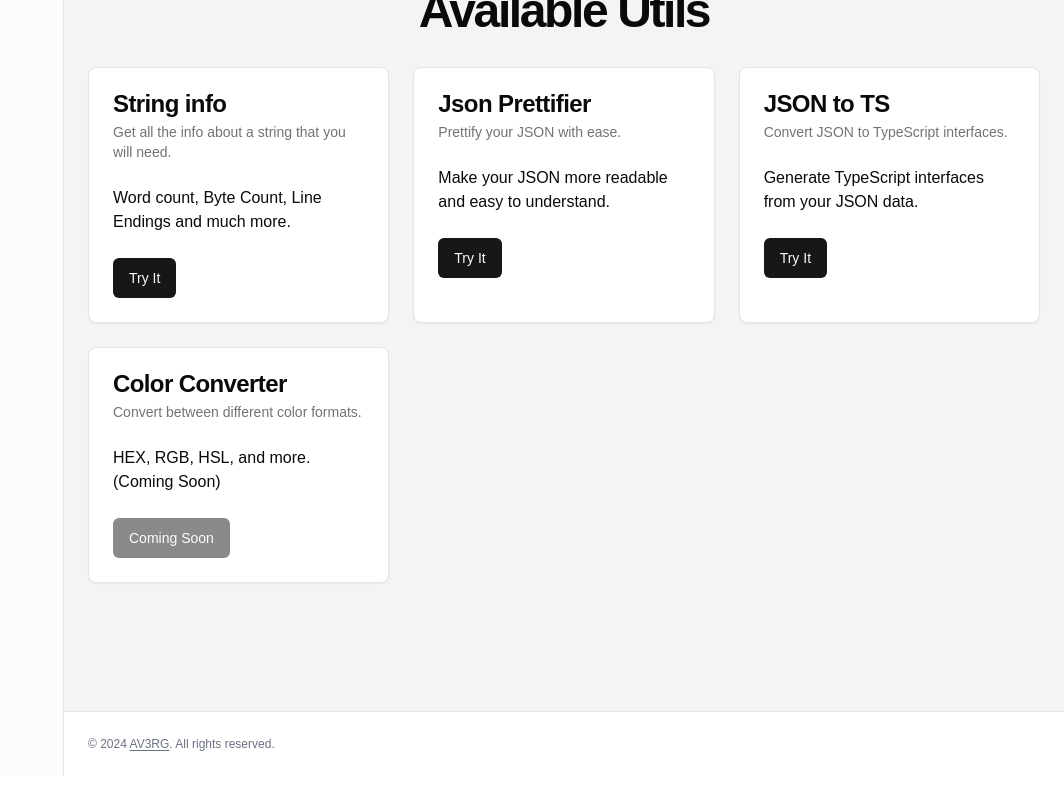
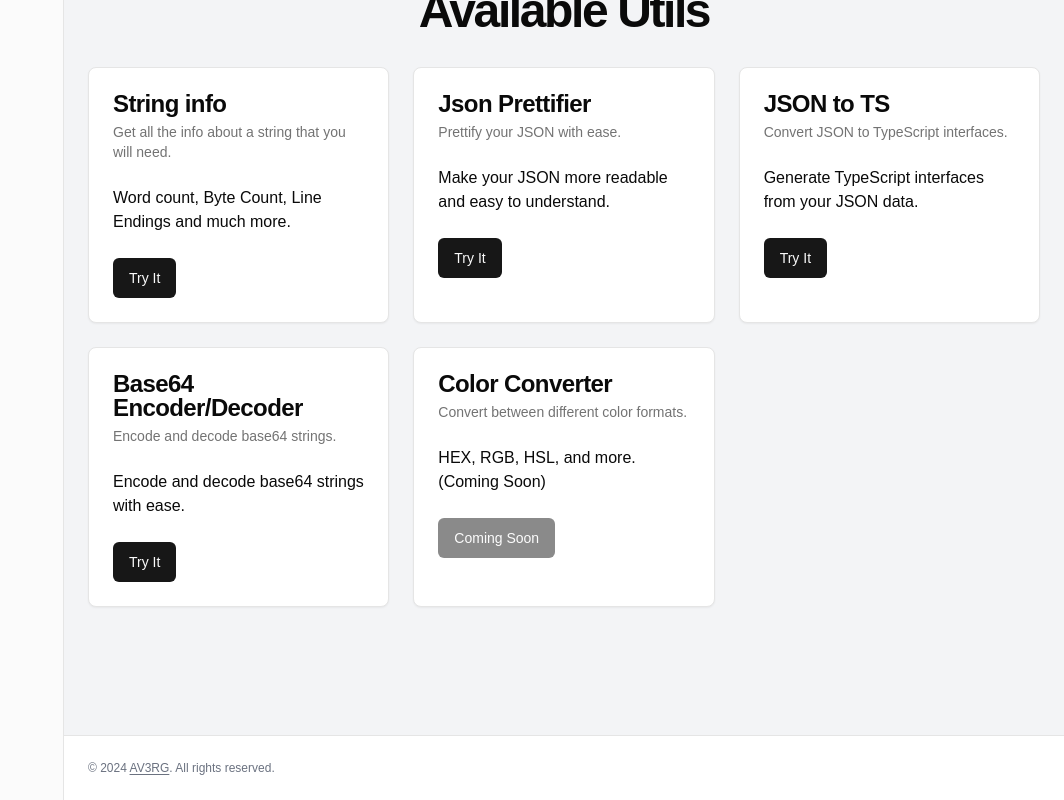
Before and after one commit to AV3RG/dev-utils, a Next.js app: page / in a window 1280 px wide. Shown: the part 773-1573 px from the top of the page, without its empty margins (216-1280 px from the left). Before the commit the page ends 1549 px from the top, so only its background shows below. Built offline with nearby package versions, Linux system fonts and the light colour scheme.

Commit message:
chore(const-utils): add base64

```diff
--- a/src/const/utils.ts
+++ b/src/const/utils.ts
@@ -1,4 +1,4 @@
-import {FileJson2, LucideIcon, Sparkles, WholeWord} from "lucide-react";
+import {FileJson2, LucideIcon, Sparkles, Volleyball, WholeWord} from "lucide-react";
 
 const utils: {
   pathName: string,
@@ -27,6 +27,13 @@ const utils: {
     displayName: "JSON to TS",
     cardDescription: "Convert JSON to TypeScript interfaces.",
     cardContent: "Generate TypeScript interfaces from your JSON data."
+  },
+  {
+    pathName: "/base-64",
+    icon: Volleyball,
+    displayName: "Base64 Encoder/Decoder",
+    cardDescription: "Encode and decode base64 strings.",
+    cardContent: "Encode and decode base64 strings with ease."
   }
 ]
 
```
